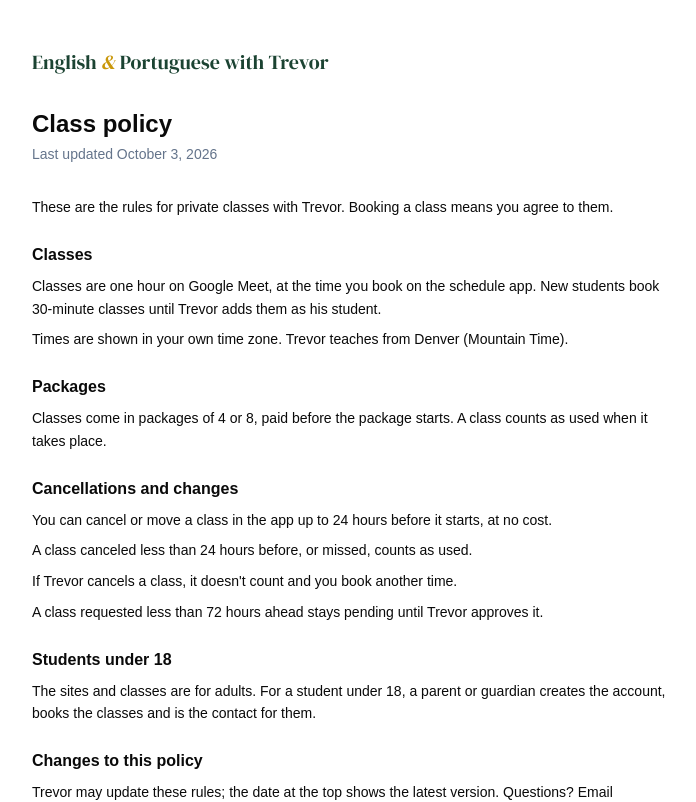
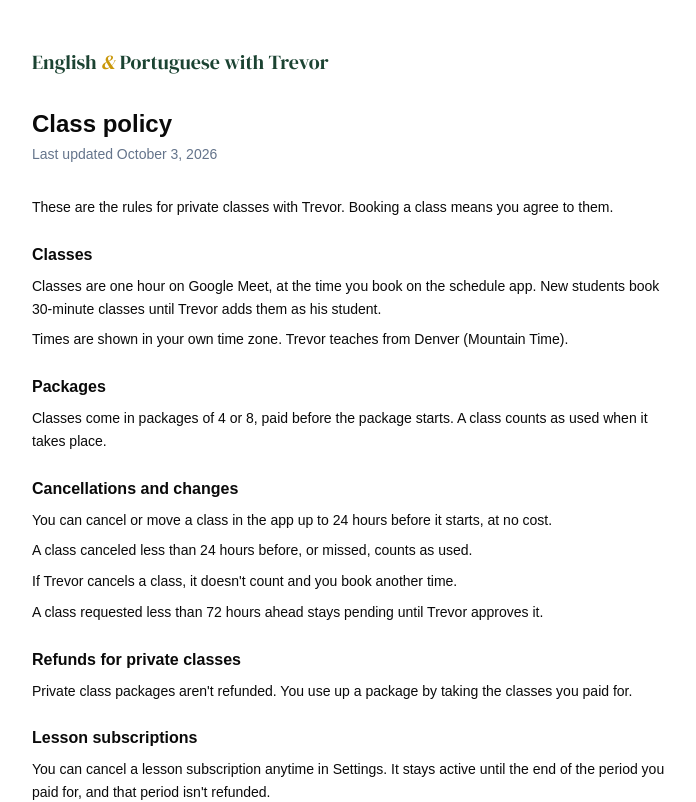
Before and after one commit to English-and-Portuguese-with-Trevor/english-portuguese-schedule-app-, a Next.js app: page /policy in a window 1280 px wide. Shown: the top 802 px of the page, without its empty margins (288-984 px from the left). Built offline with nearby package versions, Linux system fonts and the light colour scheme; no server answers.

Commit message:
Class policy: no refunds on class packages; lesson subscriptions cancel anytime, full refund within 14 days
Co-Authored-By: Claude <noreply@anthropic.com>
Claude-Session: https://claude.ai/code/session_012vAsu2BNs27tAxAWQ5oStj

```diff
--- a/src/app/policy/page.tsx
+++ b/src/app/policy/page.tsx
@@ -46,6 +46,19 @@ export default async function PolicyPage() {
       ],
     },
     {
+      title: t("Refunds for private classes"),
+      lines: [t("Private class packages aren't refunded. You use up a package by taking the classes you paid for.")],
+    },
+    {
+      title: t("Lesson subscriptions"),
+      lines: [
+        t(
+          "You can cancel a lesson subscription anytime in Settings. It stays active until the end of the period you paid for, and that period isn't refunded.",
+        ),
+        t("Within 14 days of your first payment, email {email} for a full refund.", { email: CONTACT_EMAIL }),
+      ],
+    },
+    {
       title: t("Students under 18"),
       lines: [
         t(
--- a/src/i18n/strings.ts
+++ b/src/i18n/strings.ts
@@ -288,6 +288,11 @@ export const STRINGS = {
     "Trevor may update these rules; the date at the top shows the latest version. Questions? Email {email}.": "Trevor puede actualizar estas reglas; la fecha de arriba muestra la última versión. ¿Preguntas? Escribe a {email}.",
     "Privacy Policy": "Política de privacidad",
     "By booking, you agree to the class policy.": "Al reservar, aceptas la política de clases.",
+    "Refunds for private classes": "Reembolsos de clases particulares",
+    "Private class packages aren't refunded. You use up a package by taking the classes you paid for.": "Los paquetes de clases particulares no se reembolsan. El paquete se usa tomando las clases que pagaste.",
+    "Lesson subscriptions": "Suscripciones a las lecciones",
+    "You can cancel a lesson subscription anytime in Settings. It stays active until the end of the period you paid for, and that period isn't refunded.": "Puedes cancelar la suscripción a las lecciones cuando quieras en Configuración. Sigue activa hasta el final del periodo que pagaste, y ese periodo no se reembolsa.",
+    "Within 14 days of your first payment, email {email} for a full refund.": "Dentro de los 14 días de tu primer pago, escribe a {email} para un reembolso completo.",
   },
   pt: {
     "English & Portuguese with Trevor, main website":
@@ -574,6 +579,11 @@ export const STRINGS = {
     "Trevor may update these rules; the date at the top shows the latest version. Questions? Email {email}.": "O Trevor pode atualizar estas regras; a data no topo mostra a versão mais recente. Dúvidas? Escreva para {email}.",
     "Privacy Policy": "Política de privacidade",
     "By booking, you agree to the class policy.": "Ao reservar, você concorda com a política das aulas.",
+    "Refunds for private classes": "Reembolsos das aulas particulares",
+    "Private class packages aren't refunded. You use up a package by taking the classes you paid for.": "Os pacotes de aulas particulares não são reembolsados. Você usa o pacote fazendo as aulas que pagou.",
+    "Lesson subscriptions": "Assinaturas das lições",
+    "You can cancel a lesson subscription anytime in Settings. It stays active until the end of the period you paid for, and that period isn't refunded.": "Você pode cancelar a assinatura das lições quando quiser em Configurações. Ela continua ativa até o fim do período que você pagou, e esse período não é reembolsado.",
+    "Within 14 days of your first payment, email {email} for a full refund.": "Até 14 dias depois do seu primeiro pagamento, escreva para {email} para um reembolso total.",
   },
   fr: {
     "English & Portuguese with Trevor, main website":
@@ -860,5 +870,10 @@ export const STRINGS = {
     "Trevor may update these rules; the date at the top shows the latest version. Questions? Email {email}.": "Trevor peut mettre ces règles à jour ; la date en haut indique la dernière version. Des questions ? Écrivez à {email}.",
     "Privacy Policy": "Politique de confidentialité",
     "By booking, you agree to the class policy.": "En réservant, vous acceptez les règles des cours.",
+    "Refunds for private classes": "Remboursements des cours particuliers",
+    "Private class packages aren't refunded. You use up a package by taking the classes you paid for.": "Les forfaits de cours particuliers ne sont pas remboursés. Vous utilisez le forfait en suivant les cours que vous avez payés.",
+    "Lesson subscriptions": "Abonnements aux leçons",
+    "You can cancel a lesson subscription anytime in Settings. It stays active until the end of the period you paid for, and that period isn't refunded.": "Vous pouvez annuler un abonnement aux leçons à tout moment dans Paramètres. Il reste actif jusqu'à la fin de la période payée, et cette période n'est pas remboursée.",
+    "Within 14 days of your first payment, email {email} for a full refund.": "Dans les 14 jours suivant votre premier paiement, écrivez à {email} pour un remboursement intégral.",
   },
 } as const;
```
Also changed, not shown: 1 other file (tests, documents, lock files or other folders).
